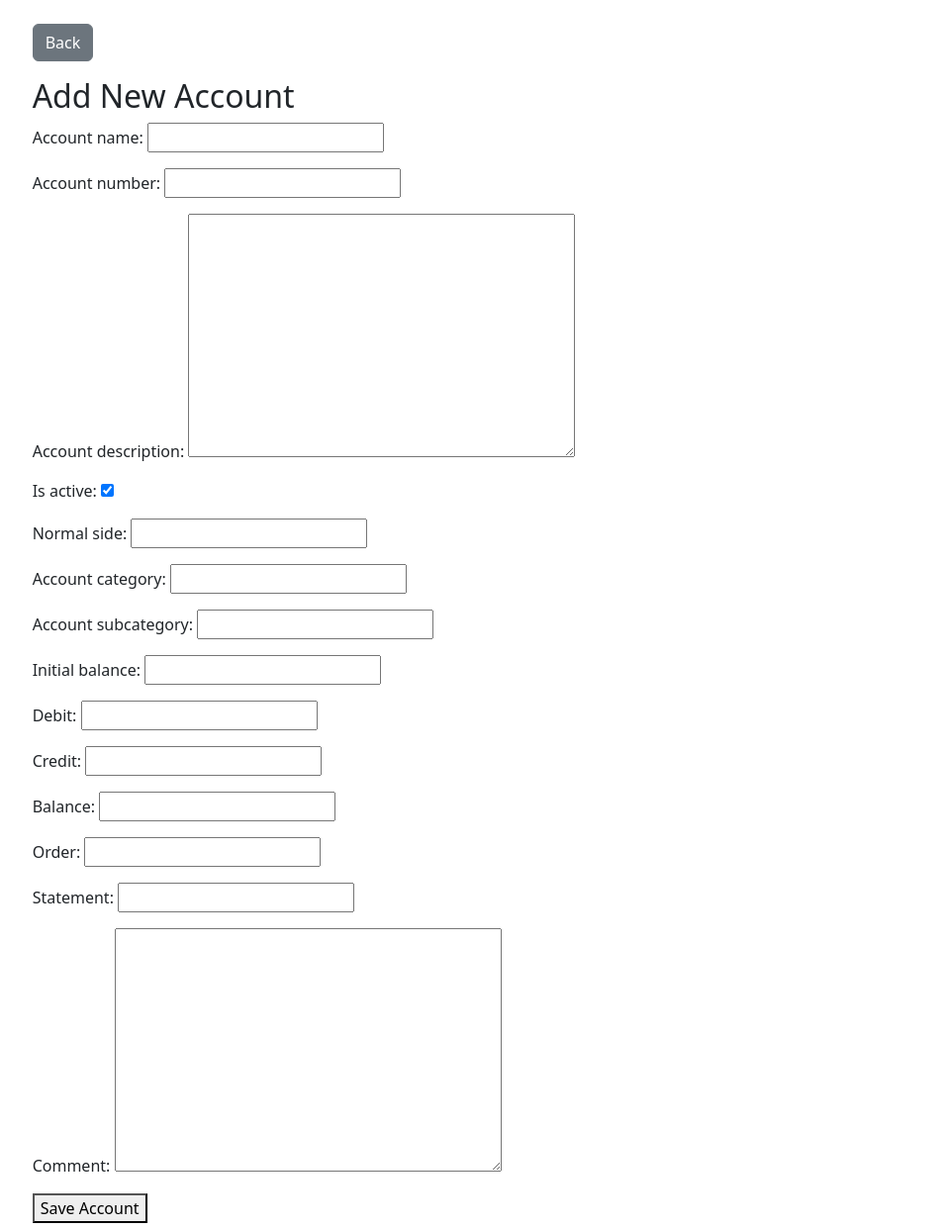
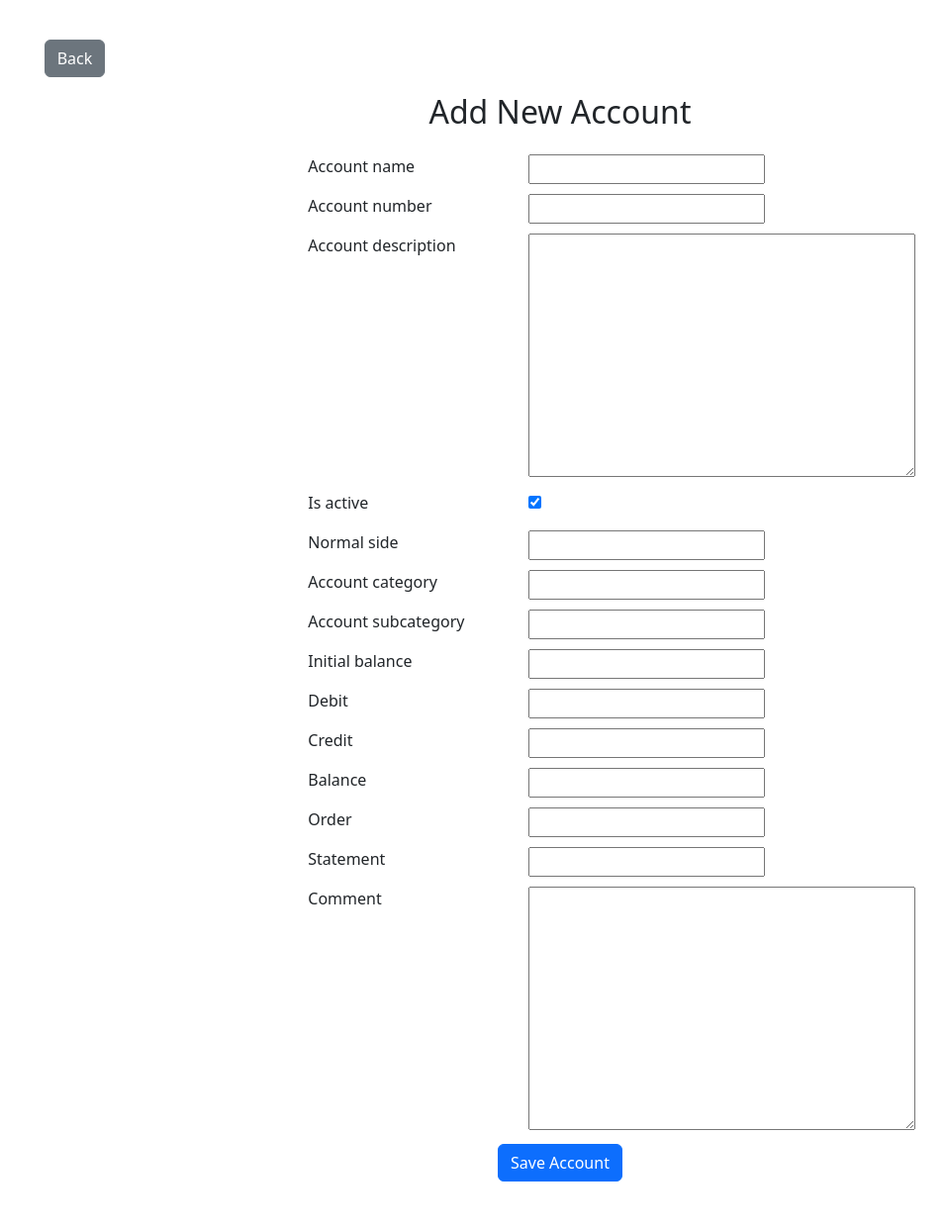
Before and after one commit to austin-l-taylor/Ledger-Logic, a Django app: page /account/add/ in a window 1280 px wide. Shown: the part 71-1313 px from the top of the page at 99% size, without its empty margins (74-1030 px from the left). Run offline with Django 5.2, Linux system fonts and the light colour scheme; the visitor is signed in with stand-in values (Sample User, id 1); parts of the project's set-up code (start-up, migrations or seed data) failed here and were passed over; some libraries are stand-ins or nearby versions.

Commit message:
tested the COASort branch and updated HTML

```diff
--- a/authenticate/templates/main_page/add_coa_account.html
+++ b/authenticate/templates/main_page/add_coa_account.html
@@ -3,11 +3,36 @@
 {% extends "main_page/base.html" %}
 
 {% block content %}
-<a href="{% url 'chart_of_accounts' %}" class="btn btn-secondary mb-3" title="go back">Back</a>
-<h2>Add New Account</h2>
-<form method="post">
-    {% csrf_token %}
-    {{ form.as_p }}
-    <button type="submit" title = "add new account">Save Account</button>
-</form>
+<div class="container mt-3">
+    <a href="{% url 'chart_of_accounts' %}" class="btn btn-secondary mb-3" title="go back">Back</a>
+    <div class="row justify-content-center">
+        <div class="col-lg-6">
+            <h2 class="mb-4 text-center">Add New Account</h2>
+            <form method="post" class="needs-validation" novalidate>
+                {% csrf_token %}
+                {% for field in form %}
+                <div class="row mb-2">
+                    <div class="col-md-5 text-md-right">
+                        <label for="{{ field.id_for_label }}" class="form-label">{{ field.label }}</label>
+                    </div>
+                    <div class="col-md-7">
+                        {{ field }}
+                        {% if field.help_text %}
+                            <small class="form-text text-muted">{{ field.help_text }}</small>
+                        {% endif %}
+                        {% for error in field.errors %}
+                            <div class="alert alert-danger" role="alert">
+                                {{ error }}
+                            </div>
+                        {% endfor %}
+                    </div>
+                </div>
+                {% endfor %}
+                <div class="text-center mb-5">
+                    <button type="submit" class="btn btn-primary" title="Add new account">Save Account</button>
+                </div>
+            </form>
+        </div>
+    </div>
+</div>
 {% endblock %}
```
Also changed, not shown: authenticate/templates/main_page/chart_of_accounts.html (+6 -4 lines).
